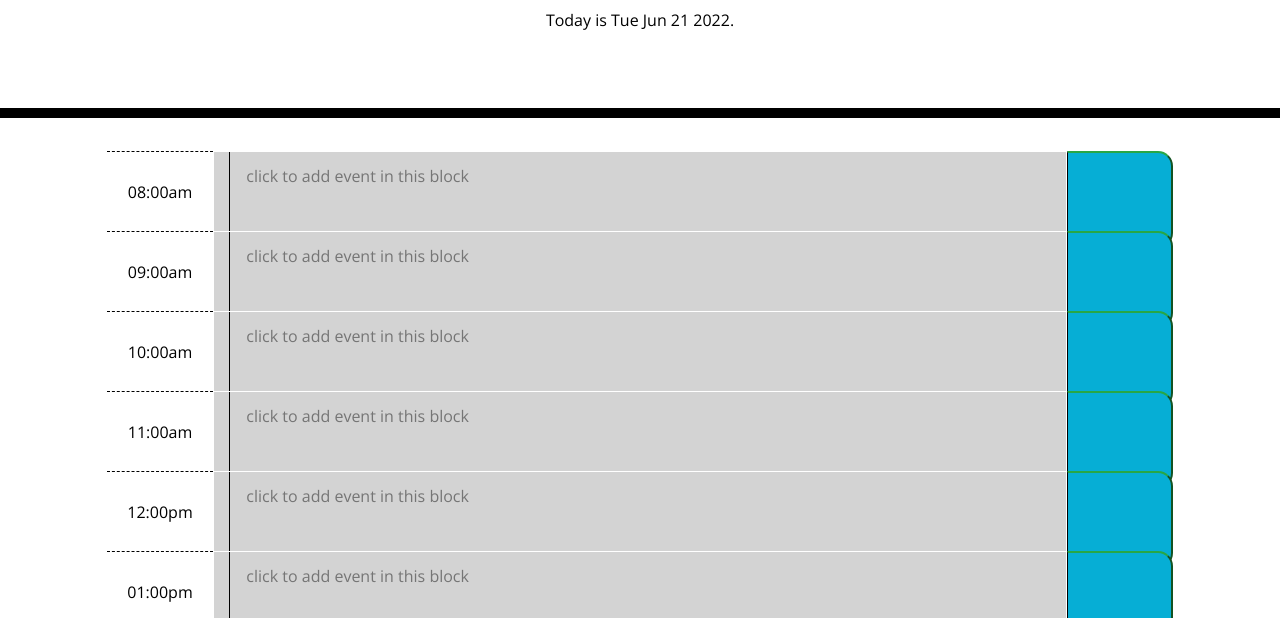
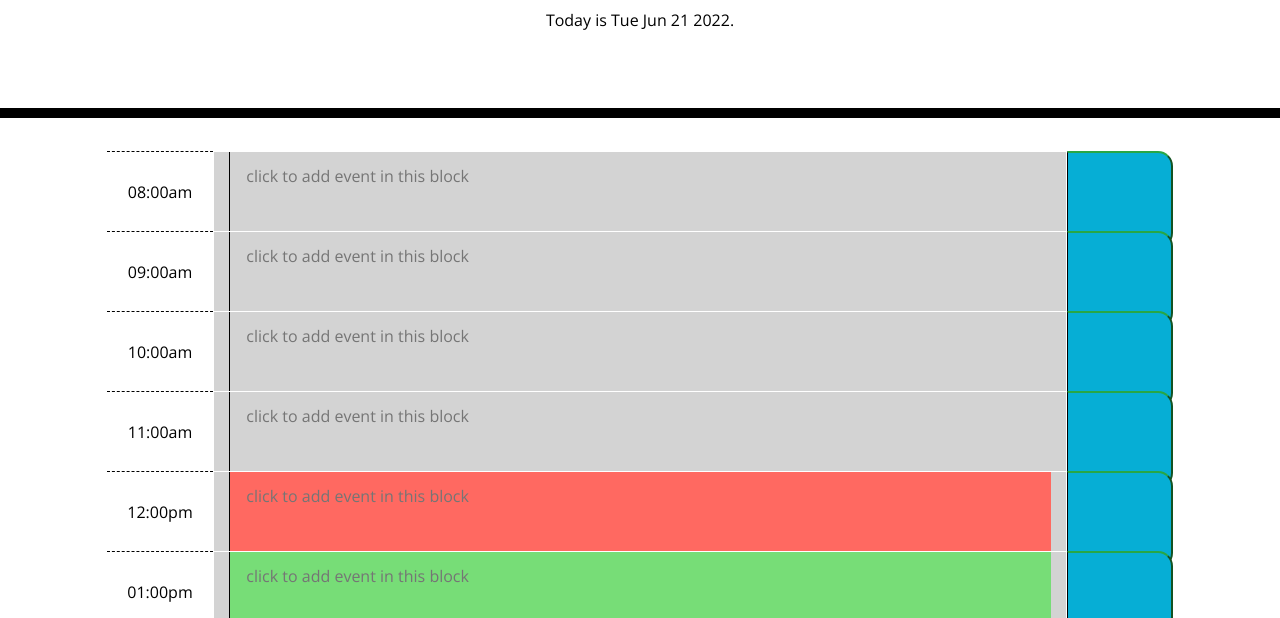
Before and after one commit to clairecashmore17/super-disco, a plain HTML site: page index.html in a window 1280 px wide. Shown: the part 182-800 px from the top of the page. Drawn offline with nearby package versions, Linux system fonts and the light colour scheme; a web font is replaced by a local one.

Commit message:
color organized time slots

```diff
--- a/assets/css/style.css
+++ b/assets/css/style.css
@@ -43,17 +43,17 @@ body {
     border-top: 1px dashed #000000;
   }
 
-  .past {
+  .past-gray {
     background-color: #d3d3d3;
     color: white;
   }
 
-  .present {
+  .present-red {
     background-color: #ff6961;
     color: white;
   }
 
-  .future {
+  .future-green {
     background-color: #77dd77;
     color: white;
   }
--- a/assets/js/script.js
+++ b/assets/js/script.js
@@ -2,6 +2,7 @@
 var dateToday = new Date();
 //logged in military time here so we don't have to worry about am/pm
 var events = {
+  "8":[],
   "9": [],
   "10": [],
   "11": [],
@@ -15,6 +16,41 @@ var events = {
 //Display the date to the spot on our page with date-time id
 document.getElementById("date-time").innerHTML=dateToday.toDateString();
 
+
+// function to audit time and organize into sections
+// This is taken almost directly from the TaskmasterPro assignment
+function auditEvent() {
+  var presentHour = moment().hour();
+  console.log(presentHour);
+  // find the hour of each section
+  $("textarea").each(function(){
+    //grab the hour associated with the event through its id (military time)
+    var eventHour = parseInt($(this).attr("id"));
+    console.log(eventHour);
+
+    // determine whether that block is in the past, present, or future
+    if(eventHour < presentHour){
+      //alter the element css class to make it red
+      console.log(eventHour + " was less than " + presentHour);
+      $(this)
+        .removeClass("present-red", "future-green")
+        .addClass("past-gray");
+    }
+    else if (eventHour == presentHour) {
+      console.log(eventHour + " was equal to " + presentHour);
+      $(this)
+        .removeClass("past-gray","future-green")
+        .addClass("present-red");
+    }
+    else if( eventHour > presentHour) {
+      console.log(eventHour + " was more than " + presentHour);
+      $(this)
+      .removeClass("present-red", "past-gray")
+      .addClass("future-green")
+    }
+  })
+}
+
 //load our events if we have any
 function loadEvents() {
   var loadedEvents = JSON.parse(localStorage.getItem("events"));
@@ -25,18 +61,20 @@ function loadEvents() {
 
     //place into corresponding hours
     $.each(events, function(hour,singleEvent){
-      console.log(singleEvent);
-      console.log(hour);
+      // console.log(singleEvent);
+      // console.log(hour);
       //Create the id as the hour number
       var hourId = $("#" + hour)
       //create our events
-      console.log(hourId);
+      // console.log(hourId);
       var eventSection = hourId.find("event");
 
       //this currently replaces all event p's with this, does not work correctly
       var eventP = $("textarea")
       .addClass("description")
       .text(singleEvent);
+
+      auditEvent();
     })
 
   }
@@ -97,5 +135,5 @@ $(".description").on("click", "p", function(){
       localStorage.setItem("events", JSON.stringify(events));
 
   })
-
+  auditEvent();
   loadEvents();
```
